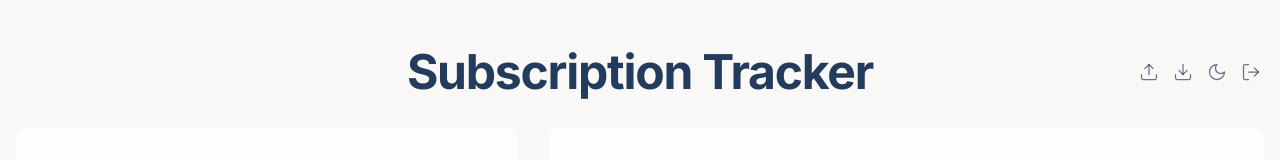
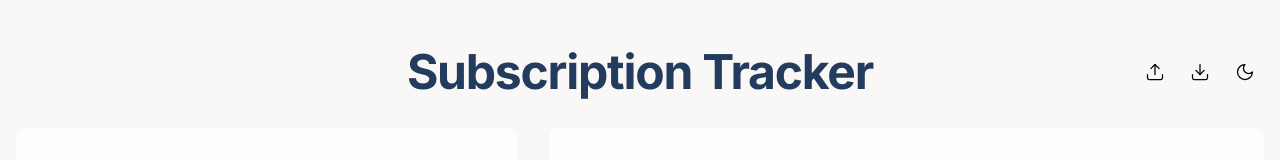
Before and after one commit to morhendos/subscription-tracker, a Next.js app: page / in a window 1280 px wide. Shown: the top 160 px of the page. Built offline with nearby package versions, Linux system fonts and the light colour scheme.

Commit message:
Update HeaderControls to match quick-journal-app style

```diff
--- a/src/components/settings/HeaderControls.tsx
+++ b/src/components/settings/HeaderControls.tsx
@@ -1,10 +1,8 @@
 'use client';
 
-import { Download, Upload, Sun, Moon, LogOut } from 'lucide-react';
+import { Download, Upload, Sun, Moon } from 'lucide-react';
 import { useTheme } from '@/hooks/useTheme';
 import { useCallback } from 'react';
-import { useRouter } from 'next/navigation';
-import { signOut } from 'next-auth/react';
 
 function Controls({
   theme,
@@ -17,13 +15,6 @@ function Controls({
   mounted: boolean;
   storageActions: { importData: (data: unknown) => Promise<void>; exportData: () => void; }
 }) {
-  const router = useRouter();
-
-  const handleSignOut = async () => {
-    await signOut({ redirect: false });
-    router.push('/login');
-  };
-
   const handleImport = useCallback(async () => {
     const input = document.createElement('input');
     input.type = 'file';
@@ -74,14 +65,6 @@ function Controls({
           )
         )}
       </HeaderButton>
-
-      <HeaderButton
-        onClick={handleSignOut}
-        aria-label="Sign out"
-        className="text-destructive hover:text-destructive/90 transition-colors duration-200"
-      >
-        <LogOut size={20} strokeWidth={1.5} />
-      </HeaderButton>
     </div>
   );
 }
@@ -95,7 +78,7 @@ function HeaderButton({
     <button
       {...props}
       className={`w-10 h-10 rounded-full flex items-center justify-center
-        text-ink/70 hover:text-ink transition-colors duration-200 ${className || ''}`}
+        text-muted-foreground hover:text-foreground transition-colors duration-200 ${className || ''}`}
     >
       {children}
     </button>
```
